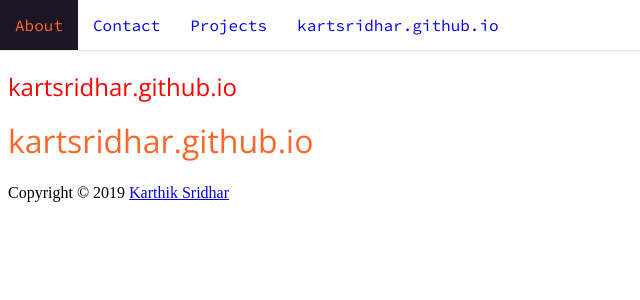
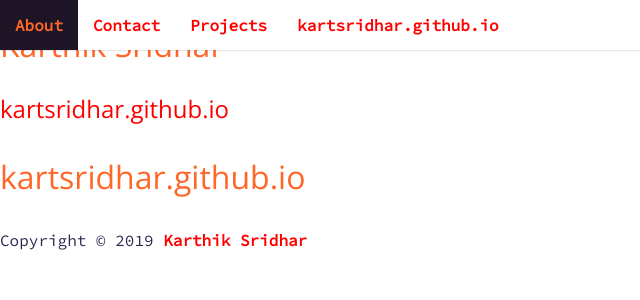
Before and after one commit to kartsridhar/kartsridhar.github.io, a Jekyll site: the page built from README.md, in a window 1280 px wide. Shown: the top 300 px of the page, without its empty margins (0-640 px from the left). Built offline with Jekyll 4.4.1, drawn with Linux system fonts in a browser that asks for light colours; our own code applies the rules of GitHub Pages for plain Markdown files.

Commit message:
added temp style for body and links

```diff
--- a/_sass/_layout.scss
+++ b/_sass/_layout.scss
@@ -1,19 +1,3 @@
-h1, h2, h3 {
-  font-weight: 500;
-  color: $font-head-colour;
-  font-family: $font-head;
-  line-height: 1;
-}
-
-h1 {
-  color: $main-colour;
-  font-size: 2em;
-  a, a:visited {
-    text-decoration: none;
-    color: $main-colour;
-  }
-}
-
 aside {
   top: 0;
   right: 0;
@@ -62,3 +46,43 @@
     clear: both;
   }
 }
+
+h1, h2, h3 {
+  font-weight: 500;
+  color: $font-head-colour;
+  font-family: $font-head;
+  line-height: 1.5;
+}
+
+h1 {
+  color: $main-colour;
+  font-size: 2em;
+  a, a:visited {
+    text-decoration: none;
+    color: $main-colour;
+  }
+}
+
+h2 {
+  font-size: 1.5em;
+}
+
+a, a:visited {
+  color: $link-colour;
+  text-decoration: none;
+  font-weight: bold;
+}
+
+a:hover {
+  color: $link-mouse-over;
+  text-decoration: none;
+}
+
+body {
+  color: $font-colour;
+  font-family: $font-body;
+  margin: 0;
+  font-size: 1em;
+  line-height: 1.6;
+  // -webkit-font-smoothing: antialiased;
+}
```
